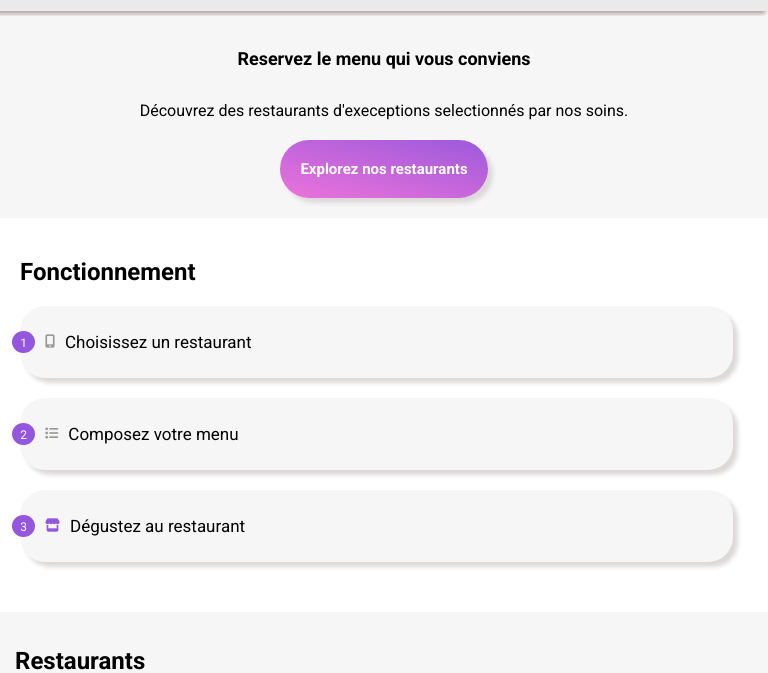
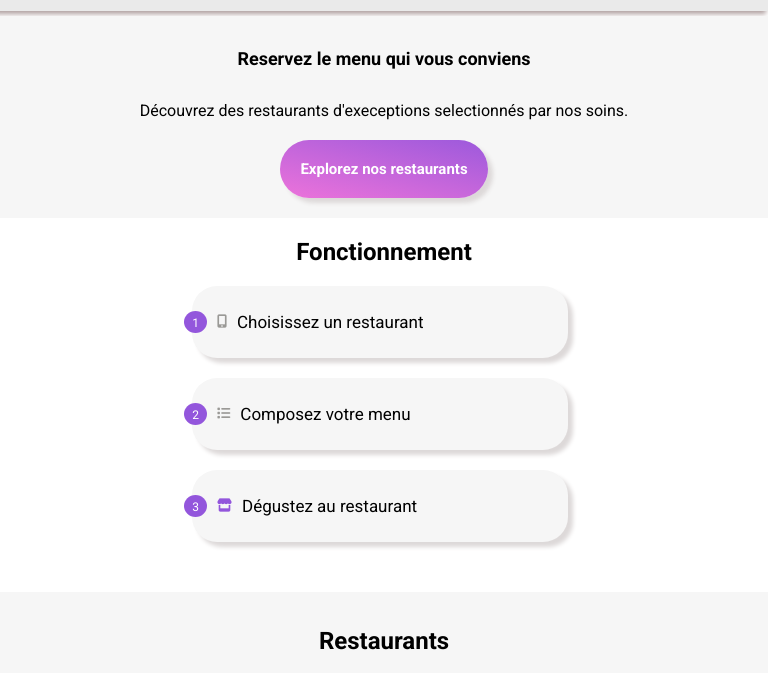
Before and after one commit to MehdiMo66/PROJECTN4, a plain HTML site: page index.html in a window 768 px wide. Shown: the part 80-753 px from the top of the page. Drawn offline with Linux system fonts and the light colour scheme; grey boxes are pictures that could not be loaded; a web font is replaced by a local one.

Commit message:
create-media-768width

```diff
--- a/SASS/import/_footer.scss
+++ b/SASS/import/_footer.scss
@@ -28,9 +28,14 @@ footer {
         font-size: 11px;
         width: 11px;
     }
+
+
+    a {
+        color: inherit;
+    }
 }
 
-@media (min-width:1024px){
+@media (min-width:768px){
 footer {
     display: flex;
     flex-direction: row-reverse;
@@ -50,8 +55,6 @@ footer {
         gap: 30px;
     }
 
-    a {
-        color: inherit;
-    }
+
 }
 }
--- a/SASS/style.scss
+++ b/SASS/style.scss
@@ -289,10 +289,40 @@ a {
 
 /********DESKTOP*********/
 
+@media (min-width:768px) and (max-width:1023px) {
+
+
+    .fonctionnement{
+        justify-content: center;
+        width: 50%;
+        margin: auto;
+
+     h2 {
+        text-align: center;
+     }
+}
+
+  .restaurant  {
+
+   a{ width: 50%;
+  }
+
+  h2 {
+    text-align: center;
+  }
+
+
+}
+
+
+}
+
+
 @media (min-width:1024px) {
 
     h1 {
         font-size: 30px;
+
     }
 
 
```
Also changed, not shown: SASS/menu.css, SASS/style.css, 2 other files.
